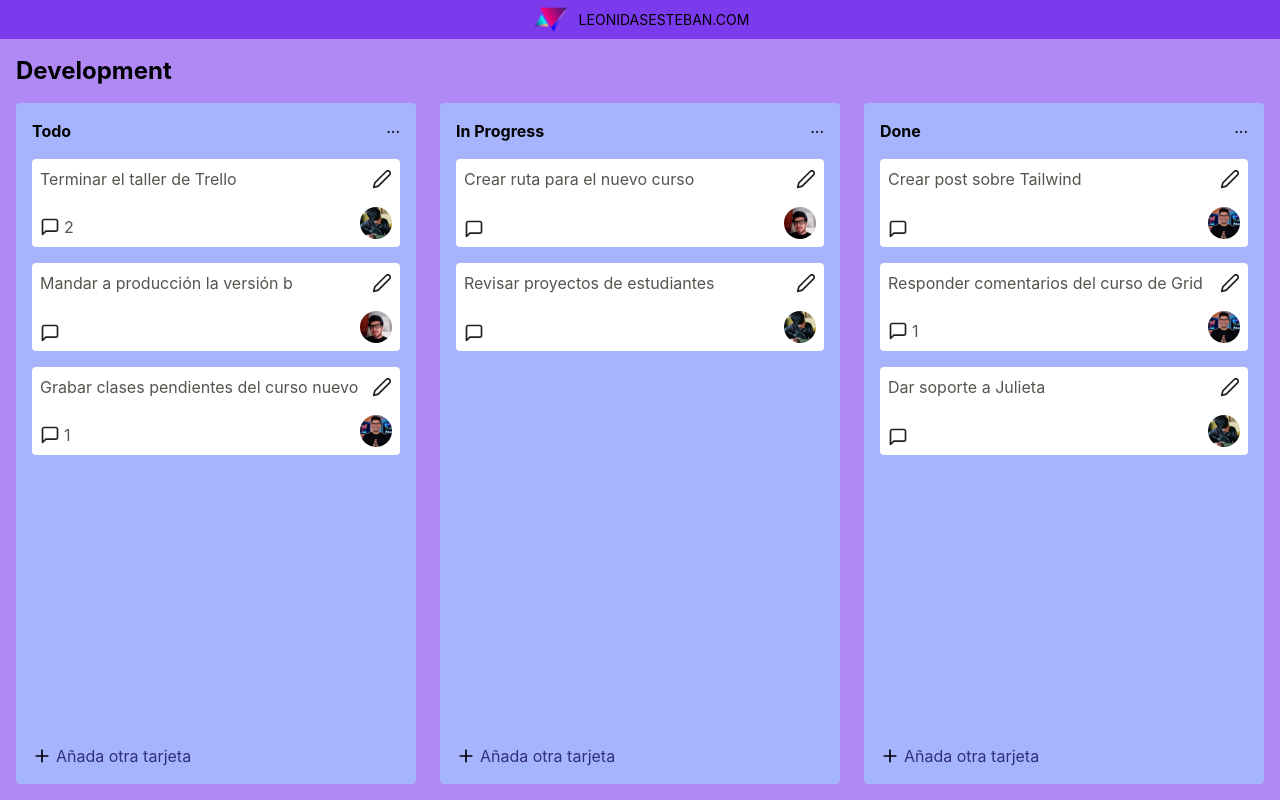
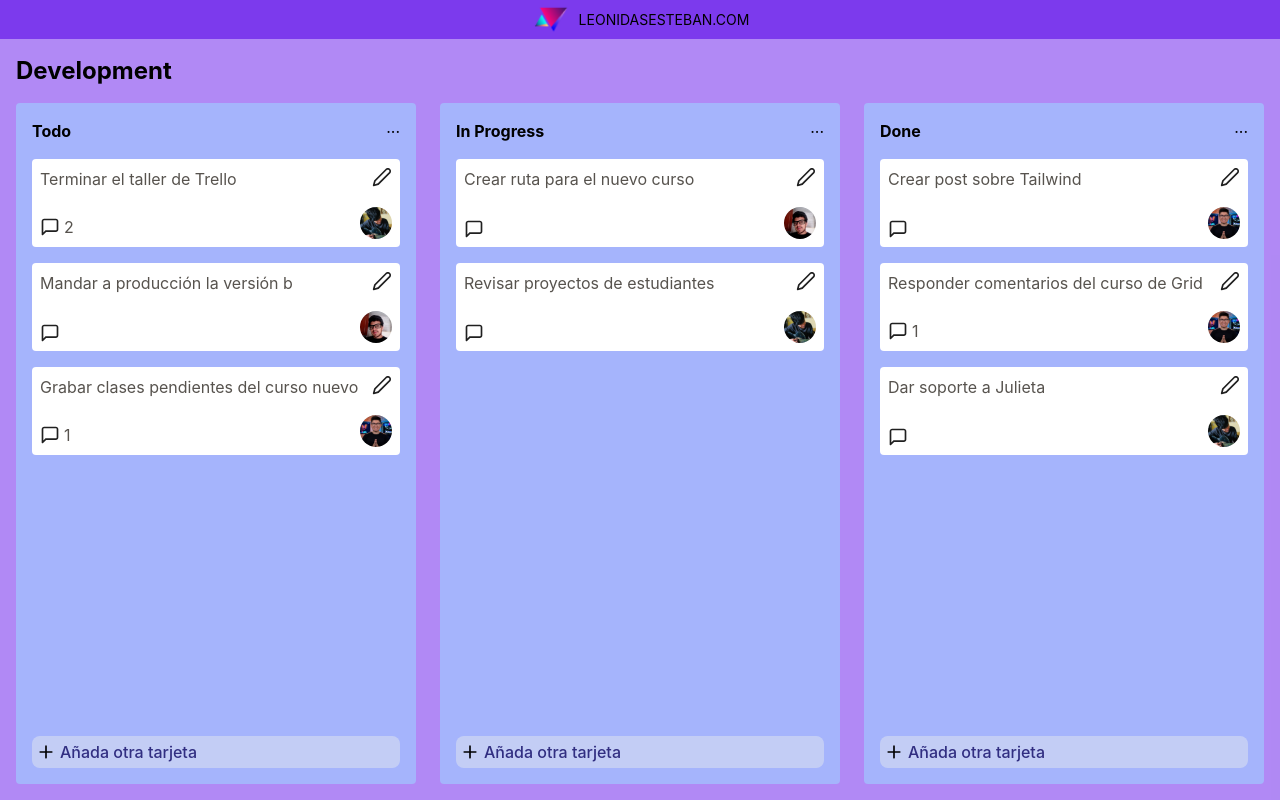
Before and after one commit to iJCode1/trello_clone, a Next.js app: page / in a window 1280 px wide. Built offline with nearby package versions, Linux system fonts and the light colour scheme.

Commit message:
fix: styles in card and list component

```diff
--- a/components/card.js
+++ b/components/card.js
@@ -19,10 +19,12 @@ function Card({ id, title, user, comments = [], setDragged }) {
     <div draggable onDragStart={handleDragStart} className="flex flex-col gap-4 p-2 bg-white rounded text-stone-600">
       <div className="flex justify-between">
         <p className="">{title}</p>
-        <Image src="/pen.svg" alt="" width="20" height="20" />
+        <div className="cursor-pointer active:scale-90 transition-transform">
+          <Image src="/pen.svg" alt="" width="20" height="20" />
+        </div>
       </div>
       <div className="flex items-baseline justify-between">
-        <div className="flex gap-1">
+        <div className="flex gap-1 cursor-pointer active:scale-90 transition-transform">
           <Image src="/note.svg" alt="" width="20" height="20" />
           {comments.length > 0 ? <span>{comments.length}</span> : null}
         </div>
--- a/components/list.js
+++ b/components/list.js
@@ -15,9 +15,9 @@ function List({ title, id, children, handleDrop }) {
         <div className="flex flex-col flex-1 gap-4 overflow-auto">
           {children}
         </div>
-        <div className="flex gap-1">
+        <div className="flex gap-1 bg-slate-200/50 p-1 rounded-lg cursor-pointer active:scale-90 transition-transform">
           <Image src="/add.svg" width="20" height="20" alt="" />
-          <p className="text-indigo-900">Añada otra tarjeta</p>
+          <p className="text-indigo-900 font-medium">Añada otra tarjeta</p>
         </div>
       </div>
     </div>
--- a/styles/globals.css
+++ b/styles/globals.css
@@ -6,7 +6,7 @@ html,
 body {
   padding: 0;
   margin: 0;
-  font-family: -apple-system, BlinkMacSystemFont, Segoe UI, Roboto, Oxygen,
+  font-family: Inter, -apple-system, BlinkMacSystemFont, Segoe UI, Roboto, Oxygen,
     Ubuntu, Cantarell, Fira Sans, Droid Sans, Helvetica Neue, sans-serif;
 }
 
```
